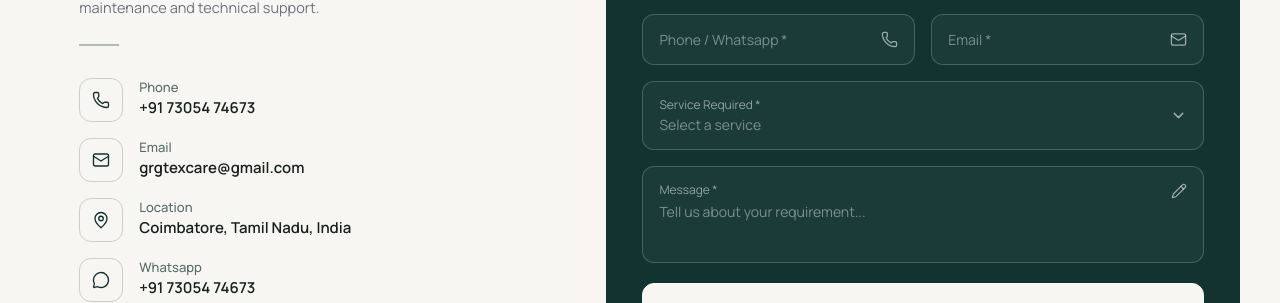
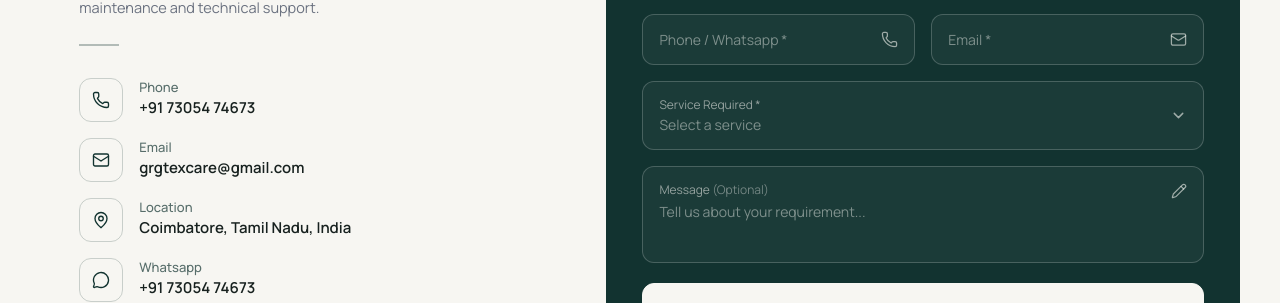
Before and after one commit to Rohith83/GRG-Tex-Care-Project, a React (Vite) app: page / in a window 1280 px wide. Shown: the part 3483-3786 px from the top of the page. Built offline with nearby package versions, Linux system fonts and the light colour scheme.

Commit message:
Changed the message thing into optional in Quote form

```diff
--- a/src/components/QuoteForm.jsx
+++ b/src/components/QuoteForm.jsx
@@ -232,6 +232,8 @@ export default function QuoteForm() {
 
         {/* MESSAGE */}
 
+       {/* MESSAGE */}
+
 <label
   className="
     w-full
@@ -251,11 +253,10 @@ export default function QuoteForm() {
 >
   <div className="w-full min-w-0">
     <p className="text-[12px] text-cream/55">
-              Message *
+      Message <span className="text-cream/40">(Optional)</span>
     </p>
 
     <textarea
-              required
       rows={2}
       placeholder="Tell us about your requirement..."
       value={form.message}
@@ -277,7 +278,6 @@ export default function QuoteForm() {
     className="text-cream/60 shrink-0 mt-0.5"
   />
 </label>
-
         {/* SEND BUTTON */}
 
         <button
```
Lines whose indentation alone changed are shown as unchanged.
